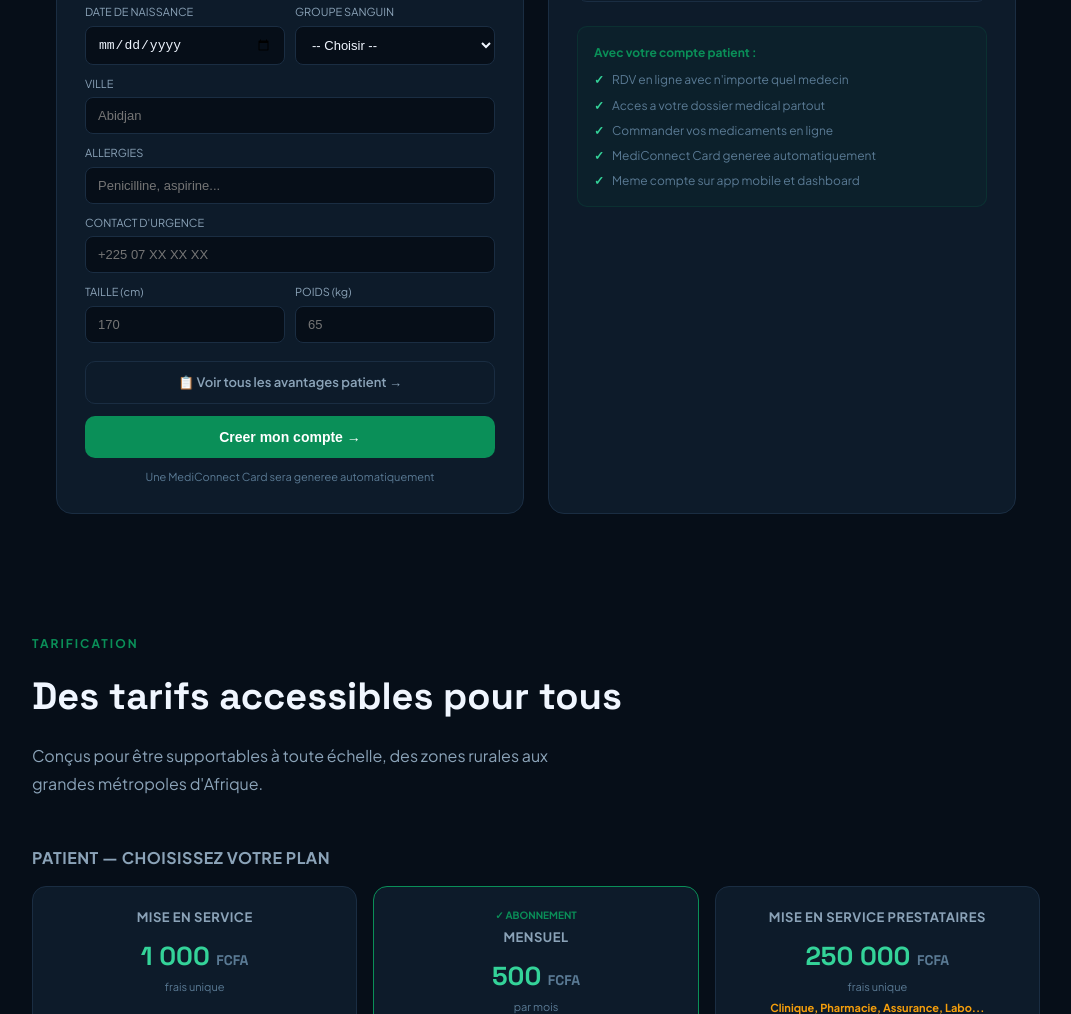
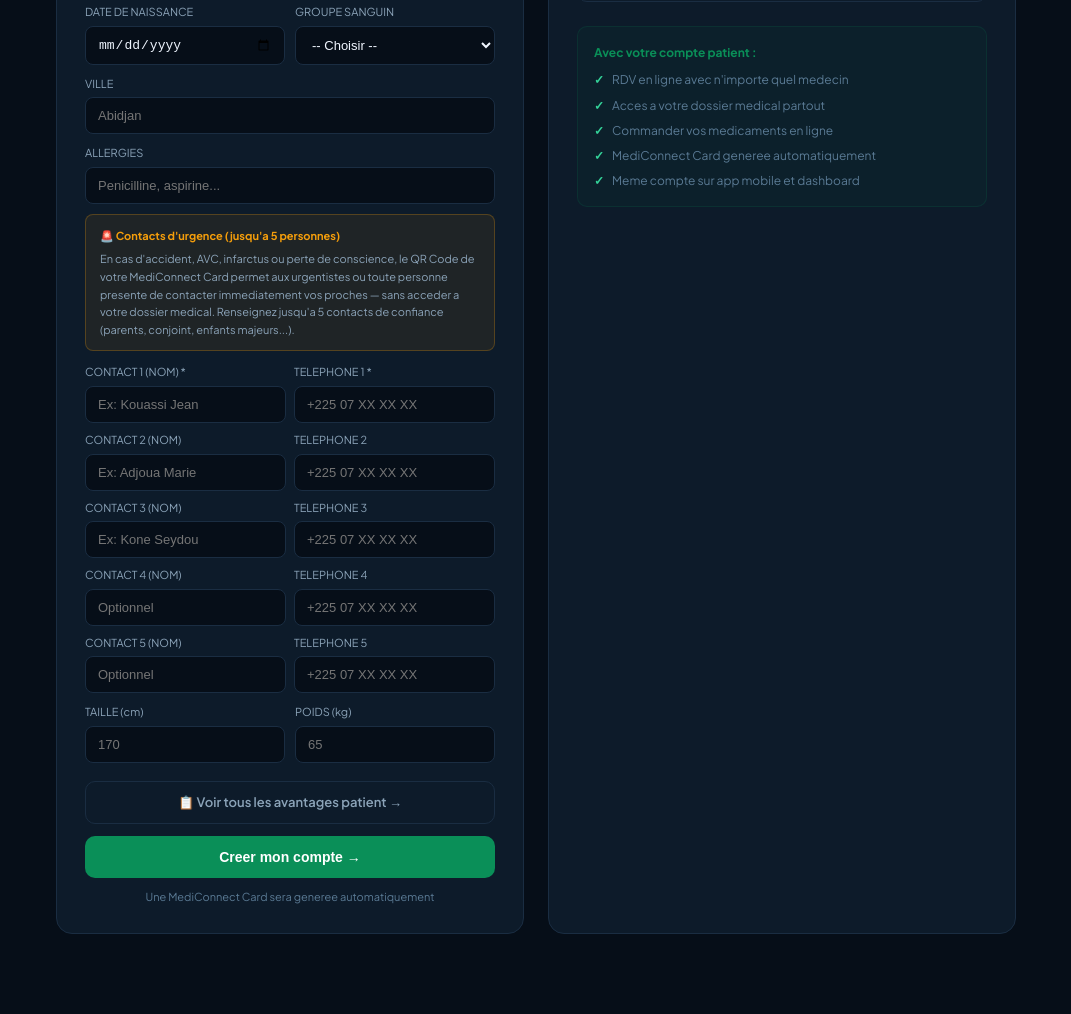
Before and after one commit to keuming/mediconnect4africa-vitrine, a website: page public/mediconnect.html in a window 1280 px wide. Shown: the part 2608-3622 px from the top of the page, without its empty margins (184-1255 px from the left). Drawn offline with Linux system fonts and the light colour scheme.

Commit message:
feat: 5 contacts urgence dans formulaire inscription patient vitrine

```diff
--- a/public/mediconnect.html
+++ b/public/mediconnect.html
@@ -484,9 +484,60 @@
           <input id="reg-allergies" type="text" placeholder="Penicilline, aspirine..." style="width:100%;padding:10px 12px;background:var(--bg);border:1px solid var(--border);border-radius:8px;color:var(--text);font-size:13px;outline:none"/>
         </div>
 
-        <div style="margin-bottom:10px">
-          <label style="font-size:11px;color:var(--muted);display:block;margin-bottom:5px">CONTACT D'URGENCE</label>
-          <input id="reg-urgence" type="tel" placeholder="+225 07 XX XX XX" style="width:100%;padding:10px 12px;background:var(--bg);border:1px solid var(--border);border-radius:8px;color:var(--text);font-size:13px;outline:none"/>
+        <!-- Avertissement contacts urgence -->
+        <div style="background:rgba(245,158,11,0.08);border:1px solid rgba(245,158,11,0.25);border-radius:8px;padding:12px 14px;margin-bottom:12px">
+          <p style="font-size:11px;font-weight:700;color:#F59E0B;margin-bottom:6px">🚨 Contacts d'urgence (jusqu'a 5 personnes)</p>
+          <p style="font-size:11px;color:#8BA3B8;line-height:1.6">En cas d'accident, AVC, infarctus ou perte de conscience, le QR Code de votre MediConnect Card permet aux urgentistes ou toute personne presente de contacter immediatement vos proches — sans acceder a votre dossier medical. Renseignez jusqu'a 5 contacts de confiance (parents, conjoint, enfants majeurs...).</p>
+        </div>
+        <div style="display:grid;grid-template-columns:1fr 1fr;gap:8px;margin-bottom:8px">
+          <div>
+            <label style="font-size:11px;color:var(--muted);display:block;margin-bottom:5px">CONTACT 1 (NOM) *</label>
+            <input id="reg-urgence-nom-1" type="text" placeholder="Ex: Kouassi Jean" style="width:100%;padding:10px 12px;background:var(--bg);border:1px solid var(--border);border-radius:8px;color:var(--text);font-size:13px;outline:none"/>
+          </div>
+          <div>
+            <label style="font-size:11px;color:var(--muted);display:block;margin-bottom:5px">TELEPHONE 1 *</label>
+            <input id="reg-urgence-tel-1" type="tel" placeholder="+225 07 XX XX XX" style="width:100%;padding:10px 12px;background:var(--bg);border:1px solid var(--border);border-radius:8px;color:var(--text);font-size:13px;outline:none"/>
+          </div>
+        </div>
+        <div style="display:grid;grid-template-columns:1fr 1fr;gap:8px;margin-bottom:8px">
+          <div>
+            <label style="font-size:11px;color:var(--muted);display:block;margin-bottom:5px">CONTACT 2 (NOM)</label>
+            <input id="reg-urgence-nom-2" type="text" placeholder="Ex: Adjoua Marie" style="width:100%;padding:10px 12px;background:var(--bg);border:1px solid var(--border);border-radius:8px;color:var(--text);font-size:13px;outline:none"/>
+          </div>
+          <div>
+            <label style="font-size:11px;color:var(--muted);display:block;margin-bottom:5px">TELEPHONE 2</label>
+            <input id="reg-urgence-tel-2" type="tel" placeholder="+225 07 XX XX XX" style="width:100%;padding:10px 12px;background:var(--bg);border:1px solid var(--border);border-radius:8px;color:var(--text);font-size:13px;outline:none"/>
+          </div>
+        </div>
+        <div style="display:grid;grid-template-columns:1fr 1fr;gap:8px;margin-bottom:8px">
+          <div>
+            <label style="font-size:11px;color:var(--muted);display:block;margin-bottom:5px">CONTACT 3 (NOM)</label>
+            <input id="reg-urgence-nom-3" type="text" placeholder="Ex: Kone Seydou" style="width:100%;padding:10px 12px;background:var(--bg);border:1px solid var(--border);border-radius:8px;color:var(--text);font-size:13px;outline:none"/>
+          </div>
+          <div>
+            <label style="font-size:11px;color:var(--muted);display:block;margin-bottom:5px">TELEPHONE 3</label>
+            <input id="reg-urgence-tel-3" type="tel" placeholder="+225 07 XX XX XX" style="width:100%;padding:10px 12px;background:var(--bg);border:1px solid var(--border);border-radius:8px;color:var(--text);font-size:13px;outline:none"/>
+          </div>
+        </div>
+        <div style="display:grid;grid-template-columns:1fr 1fr;gap:8px;margin-bottom:8px">
+          <div>
+            <label style="font-size:11px;color:var(--muted);display:block;margin-bottom:5px">CONTACT 4 (NOM)</label>
+            <input id="reg-urgence-nom-4" type="text" placeholder="Optionnel" style="width:100%;padding:10px 12px;background:var(--bg);border:1px solid var(--border);border-radius:8px;color:var(--text);font-size:13px;outline:none"/>
+          </div>
+          <div>
+            <label style="font-size:11px;color:var(--muted);display:block;margin-bottom:5px">TELEPHONE 4</label>
+            <input id="reg-urgence-tel-4" type="tel" placeholder="+225 07 XX XX XX" style="width:100%;padding:10px 12px;background:var(--bg);border:1px solid var(--border);border-radius:8px;color:var(--text);font-size:13px;outline:none"/>
+          </div>
+        </div>
+        <div style="display:grid;grid-template-columns:1fr 1fr;gap:8px;margin-bottom:10px">
+          <div>
+            <label style="font-size:11px;color:var(--muted);display:block;margin-bottom:5px">CONTACT 5 (NOM)</label>
+            <input id="reg-urgence-nom-5" type="text" placeholder="Optionnel" style="width:100%;padding:10px 12px;background:var(--bg);border:1px solid var(--border);border-radius:8px;color:var(--text);font-size:13px;outline:none"/>
+          </div>
+          <div>
+            <label style="font-size:11px;color:var(--muted);display:block;margin-bottom:5px">TELEPHONE 5</label>
+            <input id="reg-urgence-tel-5" type="tel" placeholder="+225 07 XX XX XX" style="width:100%;padding:10px 12px;background:var(--bg);border:1px solid var(--border);border-radius:8px;color:var(--text);font-size:13px;outline:none"/>
+          </div>
         </div>
 
         <div style="display:grid;grid-template-columns:1fr 1fr;gap:10px;margin-bottom:18px">
@@ -567,12 +618,21 @@ async function registerPatient() {
   const groupe_sanguin = document.getElementById('reg-gs').value;
   const ville = document.getElementById('reg-ville').value.trim();
   const allergies = document.getElementById('reg-allergies').value.trim();
-  const contact_urgence = document.getElementById('reg-urgence').value.trim();
+  const contact_urgence_1 = document.getElementById('reg-urgence-nom-1').value.trim();
+  const telephone_urgence_1 = document.getElementById('reg-urgence-tel-1').value.trim();
+  const contact_urgence_2 = document.getElementById('reg-urgence-nom-2').value.trim();
+  const telephone_urgence_2 = document.getElementById('reg-urgence-tel-2').value.trim();
+  const contact_urgence_3 = document.getElementById('reg-urgence-nom-3').value.trim();
+  const telephone_urgence_3 = document.getElementById('reg-urgence-tel-3').value.trim();
+  const contact_urgence_4 = document.getElementById('reg-urgence-nom-4').value.trim();
+  const telephone_urgence_4 = document.getElementById('reg-urgence-tel-4').value.trim();
+  const contact_urgence_5 = document.getElementById('reg-urgence-nom-5').value.trim();
+  const telephone_urgence_5 = document.getElementById('reg-urgence-tel-5').value.trim();
   const taille = document.getElementById('reg-taille').value.trim();
   const poids = document.getElementById('reg-poids').value.trim();
 
-  if (!prenom || !nom || !telephone || !pin) {
-    errEl.textContent = 'Prenom, nom, telephone et PIN sont obligatoires';
+  if (!prenom || !nom || !telephone || !pin || !contact_urgence_1 || !telephone_urgence_1) {
+    errEl.textContent = 'Prenom, nom, telephone, PIN et au moins 1 contact urgence sont obligatoires';
     errEl.style.display = 'block'; return;
   }
   if (!/^\d{4}$/.test(pin)) {
@@ -588,7 +648,12 @@ async function registerPatient() {
       method: 'POST',
       headers: { 'Content-Type': 'application/json' },
       body: JSON.stringify({ prenom, nom, telephone, pin, email, date_naissance,
-        groupe_sanguin, ville, allergies, contact_urgence, taille, poids, pays_code: 'CI' })
+        groupe_sanguin, ville, allergies, taille, poids, pays_code: 'CI',
+        contact_urgence_1, telephone_urgence_1,
+        contact_urgence_2, telephone_urgence_2,
+        contact_urgence_3, telephone_urgence_3,
+        contact_urgence_4, telephone_urgence_4,
+        contact_urgence_5, telephone_urgence_5 })
     });
     const d = await r.json();
     if (d.success) {
```
